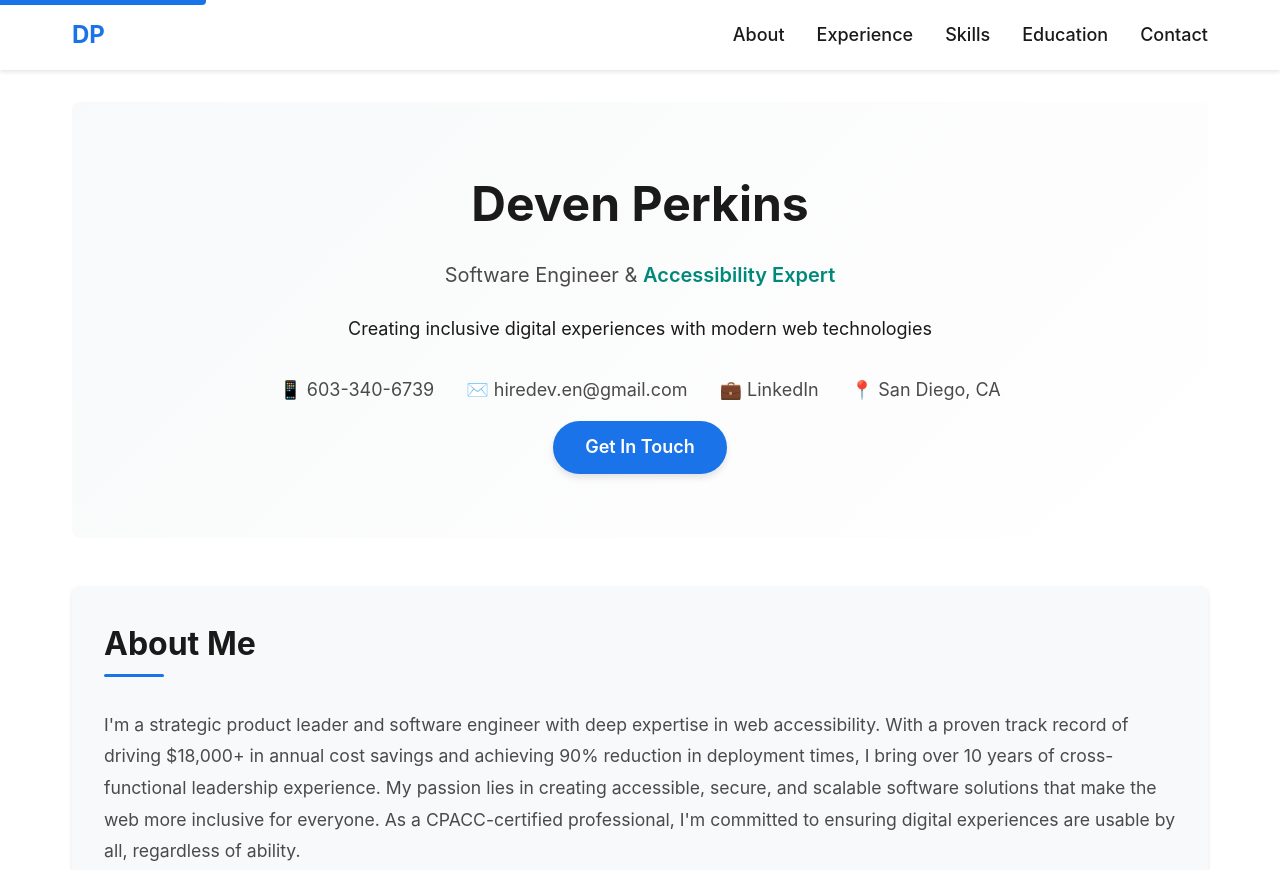
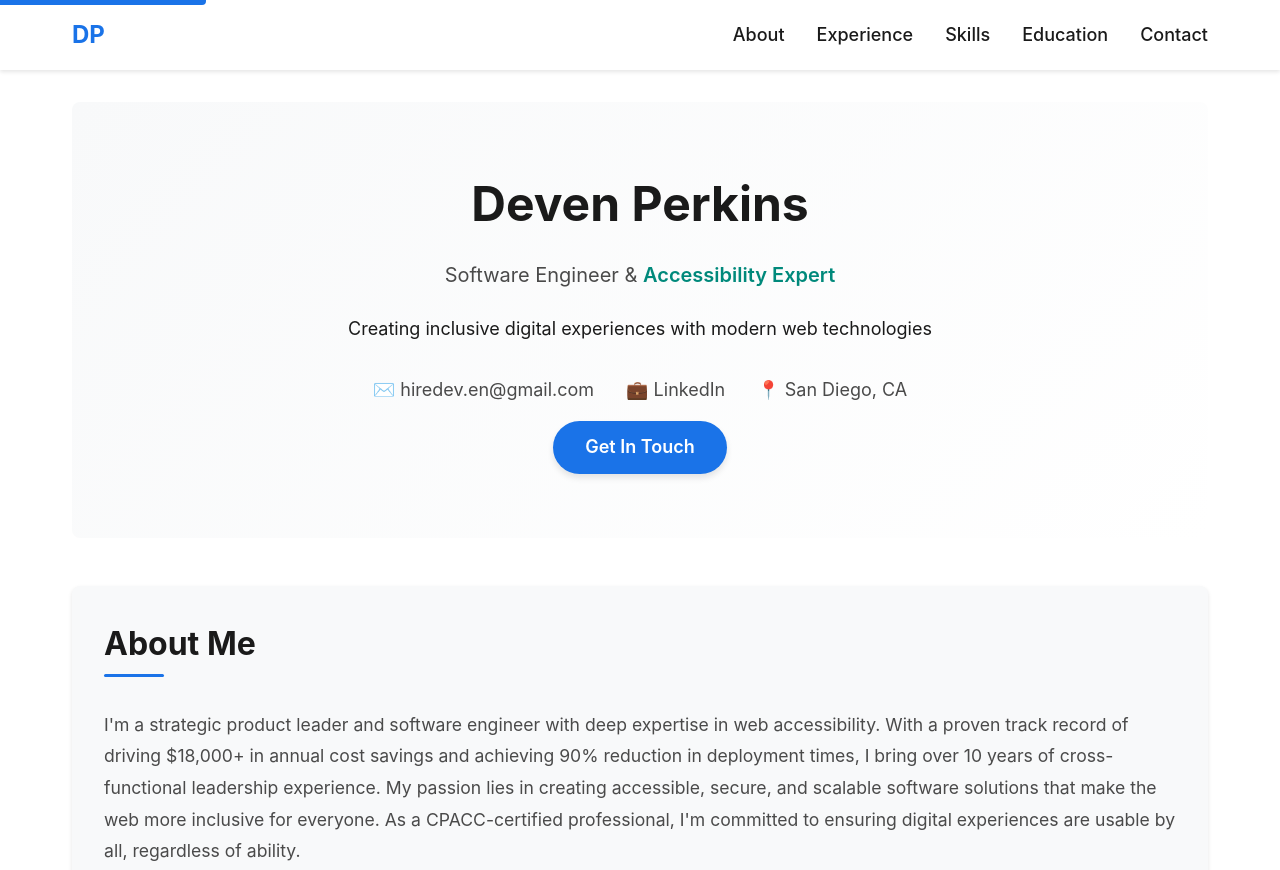
Before and after one commit to devndevs/Dev_Perk_Portfolio, a plain HTML site: page index.html in a window 1280 px wide. Shown: the top 870 px of the page. Drawn offline with Linux system fonts and the light colour scheme.

Commit message:
Remove_Open

```diff
--- a/index.html
+++ b/index.html
@@ -32,7 +32,6 @@
         "jobTitle": "Software Engineer",
         "url": "https://devenperkins.com",
         "email": "hiredev.en@gmail.com",
-        "telephone": "603-340-6739",
         "address": {
             "@type": "PostalAddress",
             "addressLocality": "San Diego",
@@ -701,9 +700,6 @@
                 <p class="tagline">Software Engineer & <span class="highlight">Accessibility Expert</span></p>
                 <p>Creating inclusive digital experiences with modern web technologies</p>
                 <div class="contact-info">
-                    <a href="tel:603-340-6739" class="contact-item" aria-label="Phone: 603-340-6739">
-                        📱 603-340-6739
-                    </a>
                     <a href="mailto:hiredev.en@gmail.com" class="contact-item" aria-label="Email: hiredev.en@gmail.com">
                         ✉️ hiredev.en@gmail.com
                     </a>
```
